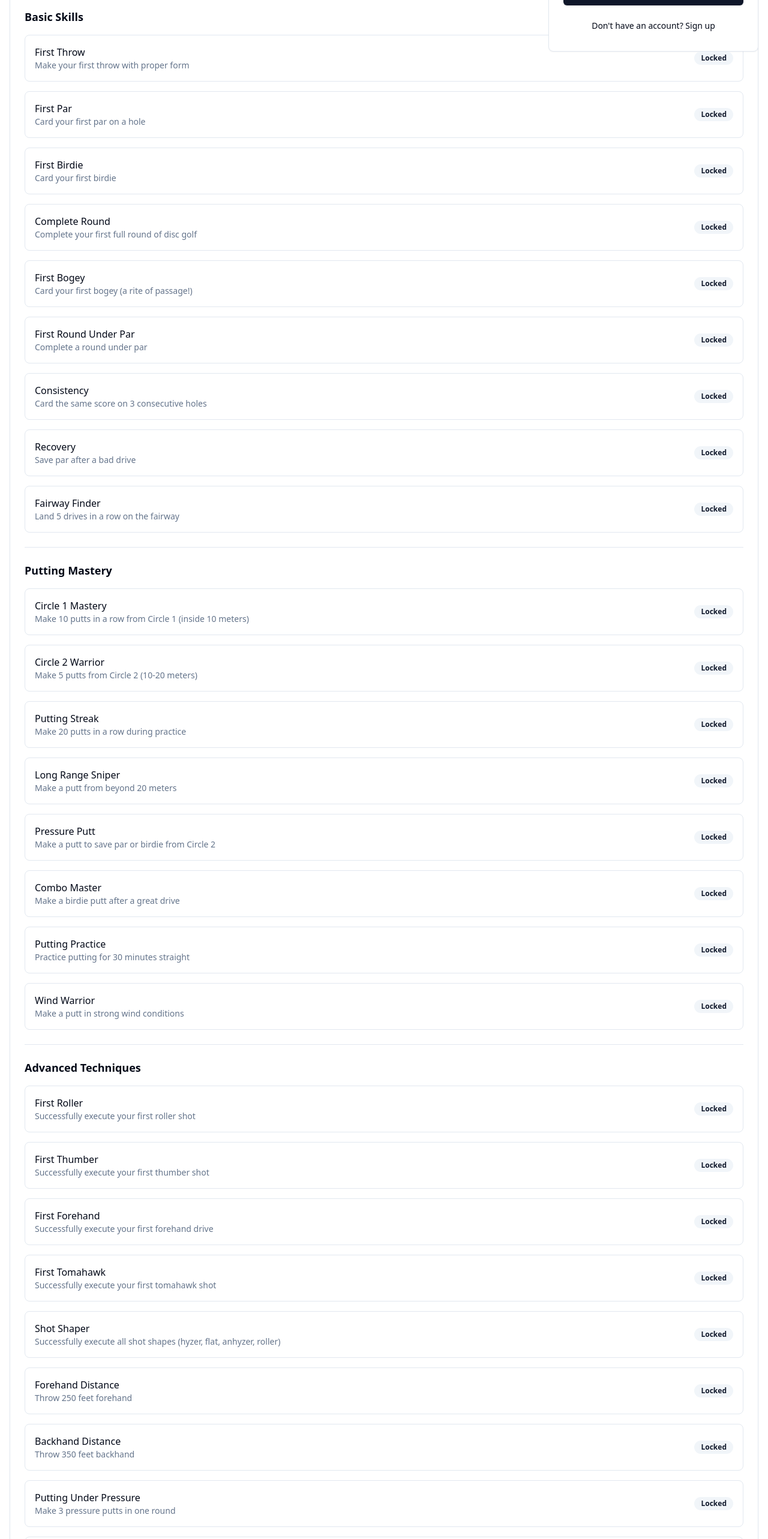
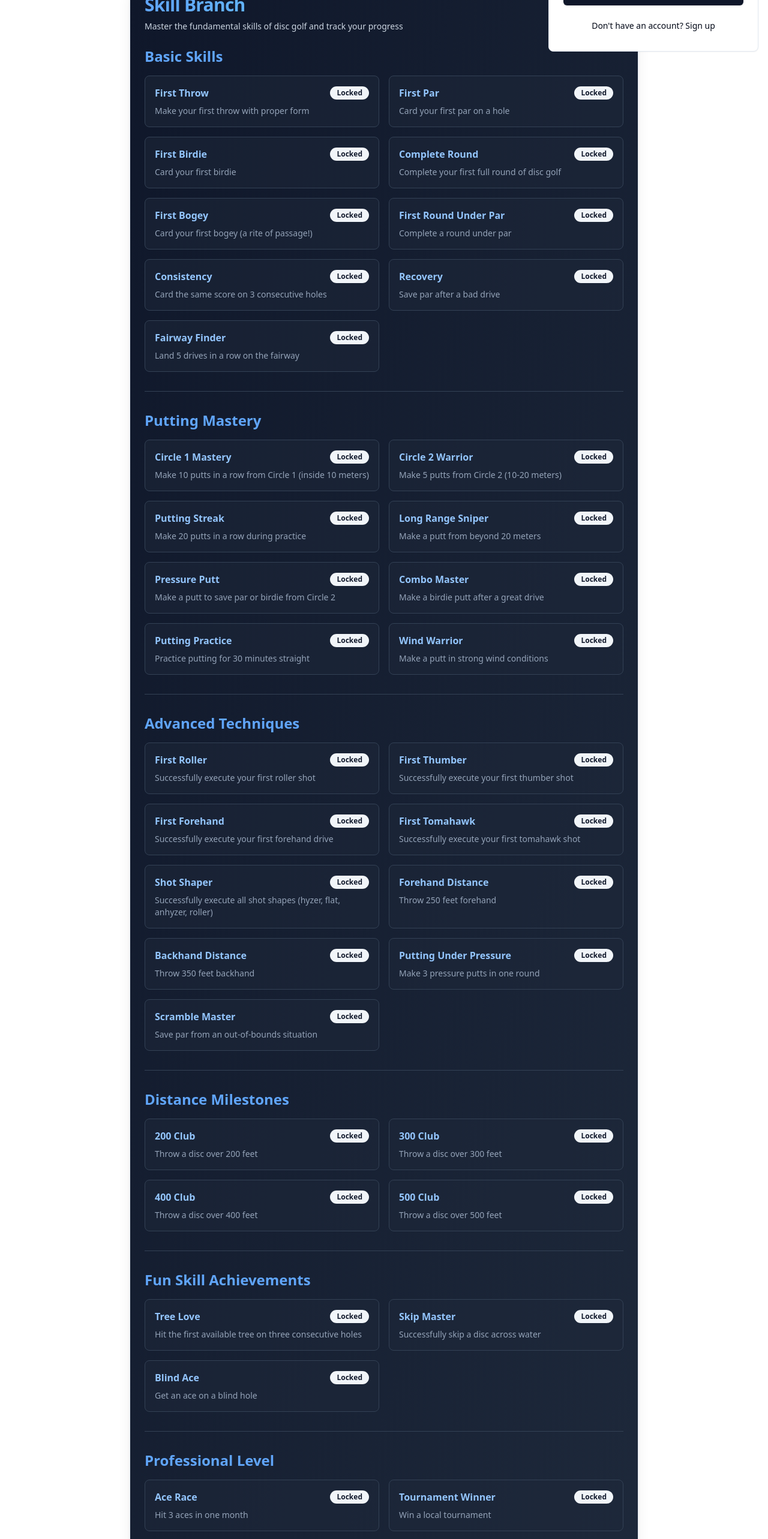
Before and after one commit to mattfgowans/Disc-golf-skill-tree, a React (Vite) app: page /#/ in a window 1280 px wide. Shown: the part 140-2706 px from the top of the page at 60% size. Built offline with nearby package versions, Linux system fonts and the light colour scheme; no server answers.

Commit message:
Update SkillBranch component with modern UI design

```diff
--- a/index.html
+++ b/index.html
@@ -8,6 +8,6 @@
   </head>
   <body>
     <div id="root"></div>
-    <script type="module" src="/src/main.tsx"></script>
+    <script type="module" src="./src/main.tsx"></script>
   </body>
 </html>
--- a/src/components/SkillBranch.tsx
+++ b/src/components/SkillBranch.tsx
@@ -1,6 +1,6 @@
 import React from 'react';
-import { Achievement } from '../types/types';
-import { Card, CardContent, CardHeader, CardTitle } from "@/components/ui/card";
+import { Achievement } from '@/types/types';
+import { Card, CardContent, CardHeader, CardTitle, CardDescription } from "@/components/ui/card";
 import { Badge } from "@/components/ui/badge";
 import { Separator } from "@/components/ui/separator";
 
@@ -286,118 +286,163 @@ const skillAchievements: Achievement[] = [
 
 const SkillBranch: React.FC = () => {
   return (
-    <Card className="w-full">
-      <CardHeader>
-        <CardTitle>Skill Branch</CardTitle>
+    <div className="container mx-auto p-6 max-w-4xl">
+      <Card className="bg-gradient-to-br from-slate-900 to-slate-800 text-white shadow-xl">
+        <CardHeader className="space-y-2">
+          <CardTitle className="text-3xl font-bold bg-gradient-to-r from-blue-400 to-cyan-300 bg-clip-text text-transparent">Skill Branch</CardTitle>
+          <CardDescription className="text-slate-300">Master the fundamental skills of disc golf and track your progress</CardDescription>
         </CardHeader>
-      <CardContent className="space-y-6">
+        <CardContent className="space-y-8">
           {/* Basic Skills Section */}
           <div className="space-y-4">
-          <h3 className="text-lg font-semibold">Basic Skills</h3>
+            <h3 className="text-2xl font-semibold text-blue-400">Basic Skills</h3>
+            <div className="grid gap-4 md:grid-cols-2">
               {skillAchievements.slice(0, 9).map((achievement) => (
-            <div key={achievement.id} className="flex items-center justify-between p-4 border rounded-lg hover:bg-accent/50 transition-colors">
-              <div>
-                <h4 className="font-medium">{achievement.title}</h4>
-                <p className="text-sm text-muted-foreground">{achievement.description}</p>
-              </div>
-              <Badge variant={achievement.isUnlocked ? "default" : "secondary"}>
+                <div
+                  key={achievement.id}
+                  className="group relative overflow-hidden rounded-lg border border-slate-700 bg-slate-800/50 p-4 transition-all hover:border-blue-500/50 hover:bg-slate-800/80"
+                >
+                  <div className="space-y-2">
+                    <div className="flex items-center justify-between">
+                      <h4 className="font-semibold text-blue-300 group-hover:text-blue-400">{achievement.title}</h4>
+                      <Badge variant={achievement.isUnlocked ? "default" : "secondary"} className="transition-all">
                         {achievement.isUnlocked ? "Unlocked" : "Locked"}
                       </Badge>
                     </div>
+                    <p className="text-sm text-slate-400 group-hover:text-slate-300">{achievement.description}</p>
+                  </div>
+                </div>
               ))}
             </div>
+          </div>
 
-        <Separator />
+          <Separator className="bg-slate-700" />
 
           {/* Putting Mastery Section */}
           <div className="space-y-4">
-          <h3 className="text-lg font-semibold">Putting Mastery</h3>
+            <h3 className="text-2xl font-semibold text-blue-400">Putting Mastery</h3>
+            <div className="grid gap-4 md:grid-cols-2">
               {skillAchievements.slice(9, 17).map((achievement) => (
-            <div key={achievement.id} className="flex items-center justify-between p-4 border rounded-lg hover:bg-accent/50 transition-colors">
-              <div>
-                <h4 className="font-medium">{achievement.title}</h4>
-                <p className="text-sm text-muted-foreground">{achievement.description}</p>
-              </div>
-              <Badge variant={achievement.isUnlocked ? "default" : "secondary"}>
+                <div
+                  key={achievement.id}
+                  className="group relative overflow-hidden rounded-lg border border-slate-700 bg-slate-800/50 p-4 transition-all hover:border-blue-500/50 hover:bg-slate-800/80"
+                >
+                  <div className="space-y-2">
+                    <div className="flex items-center justify-between">
+                      <h4 className="font-semibold text-blue-300 group-hover:text-blue-400">{achievement.title}</h4>
+                      <Badge variant={achievement.isUnlocked ? "default" : "secondary"} className="transition-all">
                         {achievement.isUnlocked ? "Unlocked" : "Locked"}
                       </Badge>
                     </div>
+                    <p className="text-sm text-slate-400 group-hover:text-slate-300">{achievement.description}</p>
+                  </div>
+                </div>
               ))}
             </div>
+          </div>
 
-        <Separator />
+          <Separator className="bg-slate-700" />
 
           {/* Advanced Techniques Section */}
           <div className="space-y-4">
-          <h3 className="text-lg font-semibold">Advanced Techniques</h3>
+            <h3 className="text-2xl font-semibold text-blue-400">Advanced Techniques</h3>
+            <div className="grid gap-4 md:grid-cols-2">
               {skillAchievements.slice(17, 26).map((achievement) => (
-            <div key={achievement.id} className="flex items-center justify-between p-4 border rounded-lg hover:bg-accent/50 transition-colors">
-              <div>
-                <h4 className="font-medium">{achievement.title}</h4>
-                <p className="text-sm text-muted-foreground">{achievement.description}</p>
-              </div>
-              <Badge variant={achievement.isUnlocked ? "default" : "secondary"}>
+                <div
+                  key={achievement.id}
+                  className="group relative overflow-hidden rounded-lg border border-slate-700 bg-slate-800/50 p-4 transition-all hover:border-blue-500/50 hover:bg-slate-800/80"
+                >
+                  <div className="space-y-2">
+                    <div className="flex items-center justify-between">
+                      <h4 className="font-semibold text-blue-300 group-hover:text-blue-400">{achievement.title}</h4>
+                      <Badge variant={achievement.isUnlocked ? "default" : "secondary"} className="transition-all">
                         {achievement.isUnlocked ? "Unlocked" : "Locked"}
                       </Badge>
                     </div>
+                    <p className="text-sm text-slate-400 group-hover:text-slate-300">{achievement.description}</p>
+                  </div>
+                </div>
               ))}
             </div>
+          </div>
 
-        <Separator />
+          <Separator className="bg-slate-700" />
 
           {/* Distance Milestones Section */}
           <div className="space-y-4">
-          <h3 className="text-lg font-semibold">Distance Milestones</h3>
+            <h3 className="text-2xl font-semibold text-blue-400">Distance Milestones</h3>
+            <div className="grid gap-4 md:grid-cols-2">
               {skillAchievements.slice(26, 30).map((achievement) => (
-            <div key={achievement.id} className="flex items-center justify-between p-4 border rounded-lg hover:bg-accent/50 transition-colors">
-              <div>
-                <h4 className="font-medium">{achievement.title}</h4>
-                <p className="text-sm text-muted-foreground">{achievement.description}</p>
-              </div>
-              <Badge variant={achievement.isUnlocked ? "default" : "secondary"}>
+                <div
+                  key={achievement.id}
+                  className="group relative overflow-hidden rounded-lg border border-slate-700 bg-slate-800/50 p-4 transition-all hover:border-blue-500/50 hover:bg-slate-800/80"
+                >
+                  <div className="space-y-2">
+                    <div className="flex items-center justify-between">
+                      <h4 className="font-semibold text-blue-300 group-hover:text-blue-400">{achievement.title}</h4>
+                      <Badge variant={achievement.isUnlocked ? "default" : "secondary"} className="transition-all">
                         {achievement.isUnlocked ? "Unlocked" : "Locked"}
                       </Badge>
                     </div>
+                    <p className="text-sm text-slate-400 group-hover:text-slate-300">{achievement.description}</p>
+                  </div>
+                </div>
               ))}
             </div>
+          </div>
 
-        <Separator />
+          <Separator className="bg-slate-700" />
 
           {/* Fun Skill Achievements Section */}
           <div className="space-y-4">
-          <h3 className="text-lg font-semibold">Fun Skill Achievements</h3>
+            <h3 className="text-2xl font-semibold text-blue-400">Fun Skill Achievements</h3>
+            <div className="grid gap-4 md:grid-cols-2">
               {skillAchievements.slice(30, 33).map((achievement) => (
-            <div key={achievement.id} className="flex items-center justify-between p-4 border rounded-lg hover:bg-accent/50 transition-colors">
-              <div>
-                <h4 className="font-medium">{achievement.title}</h4>
-                <p className="text-sm text-muted-foreground">{achievement.description}</p>
-              </div>
-              <Badge variant={achievement.isUnlocked ? "default" : "secondary"}>
+                <div
+                  key={achievement.id}
+                  className="group relative overflow-hidden rounded-lg border border-slate-700 bg-slate-800/50 p-4 transition-all hover:border-blue-500/50 hover:bg-slate-800/80"
+                >
+                  <div className="space-y-2">
+                    <div className="flex items-center justify-between">
+                      <h4 className="font-semibold text-blue-300 group-hover:text-blue-400">{achievement.title}</h4>
+                      <Badge variant={achievement.isUnlocked ? "default" : "secondary"} className="transition-all">
                         {achievement.isUnlocked ? "Unlocked" : "Locked"}
                       </Badge>
                     </div>
+                    <p className="text-sm text-slate-400 group-hover:text-slate-300">{achievement.description}</p>
+                  </div>
+                </div>
               ))}
             </div>
+          </div>
 
-        <Separator />
+          <Separator className="bg-slate-700" />
 
           {/* Professional Level Section */}
           <div className="space-y-4">
-          <h3 className="text-lg font-semibold">Professional Level</h3>
+            <h3 className="text-2xl font-semibold text-blue-400">Professional Level</h3>
+            <div className="grid gap-4 md:grid-cols-2">
               {skillAchievements.slice(33, 38).map((achievement) => (
-            <div key={achievement.id} className="flex items-center justify-between p-4 border rounded-lg hover:bg-accent/50 transition-colors">
-              <div>
-                <h4 className="font-medium">{achievement.title}</h4>
-                <p className="text-sm text-muted-foreground">{achievement.description}</p>
-              </div>
-              <Badge variant={achievement.isUnlocked ? "default" : "secondary"}>
+                <div
+                  key={achievement.id}
+                  className="group relative overflow-hidden rounded-lg border border-slate-700 bg-slate-800/50 p-4 transition-all hover:border-blue-500/50 hover:bg-slate-800/80"
+                >
+                  <div className="space-y-2">
+                    <div className="flex items-center justify-between">
+                      <h4 className="font-semibold text-blue-300 group-hover:text-blue-400">{achievement.title}</h4>
+                      <Badge variant={achievement.isUnlocked ? "default" : "secondary"} className="transition-all">
                         {achievement.isUnlocked ? "Unlocked" : "Locked"}
                       </Badge>
                     </div>
+                    <p className="text-sm text-slate-400 group-hover:text-slate-300">{achievement.description}</p>
+                  </div>
+                </div>
               ))}
+            </div>
           </div>
         </CardContent>
       </Card>
+    </div>
   );
 };
 
```
Also changed, not shown: 1 other file (tests, documents, lock files or other folders). Lines whose indentation alone changed are shown as unchanged.
